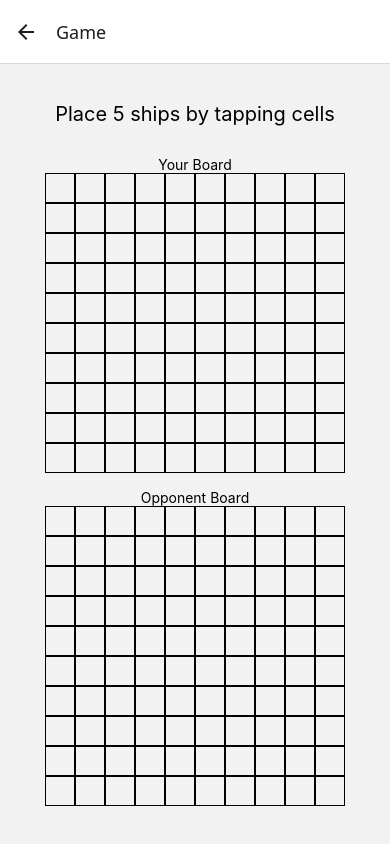
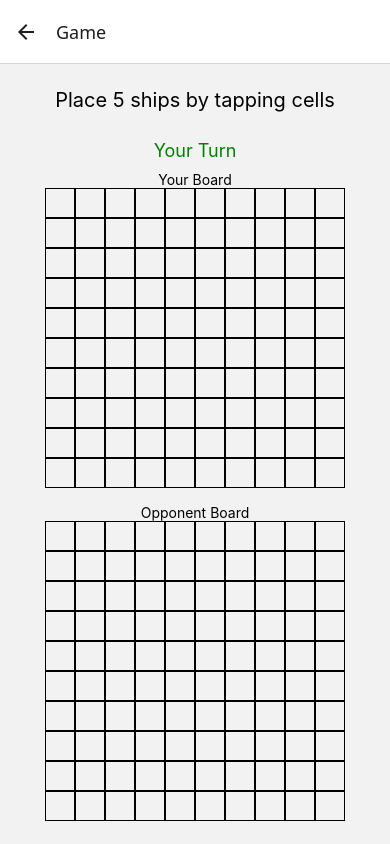
Before and after one commit to Gaganrdev/Battelship, a React Native app: screen / in a window 390 px wide. Both pictures are taken after a click on the button "HOST GAME". Built offline with nearby package versions, Linux system fonts and the light colour scheme; no server answers.

Commit message:
feat: Add disabled state to Board component and update GameScreen to reflect turn-based interactions

```diff
--- a/src/components/Board.tsx
+++ b/src/components/Board.tsx
@@ -10,7 +10,8 @@ type BoardProps = {
   onAction?: (action: BoardAction) => void;
   // If true, this board represents the opponent's board (used to send attacks)
   isOpponentBoard?: boolean;
-  // When false, board is interactive for placement/receiving attacks
+  // When true, board is disabled (no interaction)
+  disabled?: boolean;
 };
 
 export type BoardHandle = {
@@ -18,7 +19,7 @@ export type BoardHandle = {
   applyAttackResult: (index: number, hit: boolean) => void;
 };
 
-const Board = forwardRef<BoardHandle, BoardProps>(({ onAction, isOpponentBoard = false }, ref) => {
+const Board = forwardRef<BoardHandle, BoardProps>(({ onAction, isOpponentBoard = false, disabled = false }, ref) => {
   const [cells, setCells] = useState<string[]>(Array(100).fill(''));
   const [shipsPlaced, setShipsPlaced] = useState(0);
   const [hits, setHits] = useState(0);
@@ -55,6 +56,8 @@ const Board = forwardRef<BoardHandle, BoardProps>(({ onAction, isOpponentBoard =
   }));
 
   function handlePress(index: number) {
+    if (disabled) return;
+
     if (isOpponentBoard) {
       // When interacting with opponent board, send attack actions (do not modify own cells)
       if (phase !== 'attack' && shipsPlaced < 5) return;
@@ -92,6 +95,7 @@ const Board = forwardRef<BoardHandle, BoardProps>(({ onAction, isOpponentBoard =
           key={index}
           value={value}
           onPress={() => handlePress(index)}
+          disabled={disabled && isOpponentBoard}
         />
       ))}
     </View>
--- a/src/screens/GameScreen.tsx
+++ b/src/screens/GameScreen.tsx
@@ -79,11 +79,15 @@ export default function GameScreen({ route }: any) {
     <View style={styles.container}>
       <Text style={styles.text}>Place 5 ships by tapping cells</Text>
 
+      <Text style={{ fontSize: 18, marginTop: 8, color: isMyTurn ? 'green' : 'gray' }}>
+        {isMyTurn ? "Your Turn" : "Opponent's Turn"}
+      </Text>
+
       <Text style={{ marginTop: 10 }}>Your Board</Text>
       <Board ref={ownBoardRef} onAction={() => {}} />
 
       <Text style={{ marginTop: 16 }}>Opponent Board</Text>
-      <Board ref={opponentBoardRef} isOpponentBoard onAction={handleAction} />
+      <Board ref={opponentBoardRef} isOpponentBoard disabled={!isMyTurn} onAction={handleAction} />
     </View>
   );
 }
```
